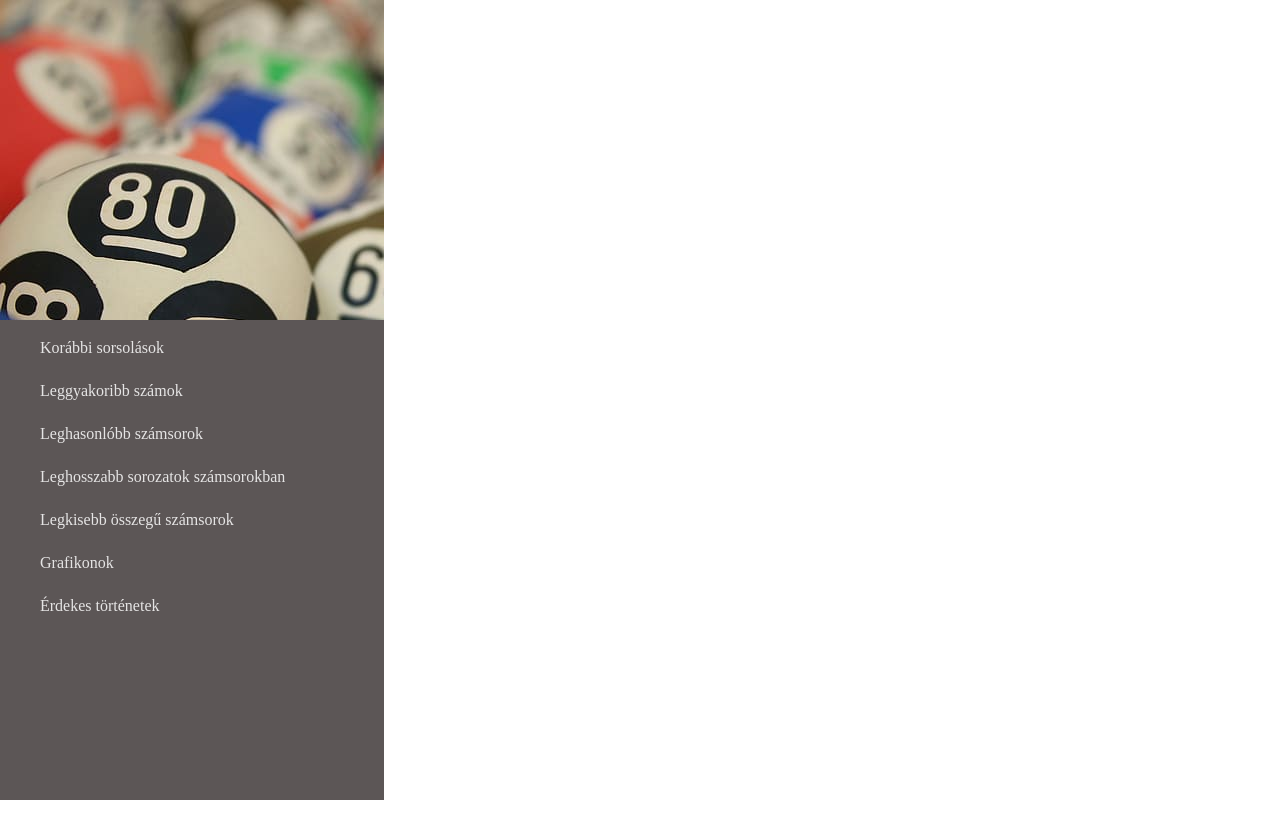
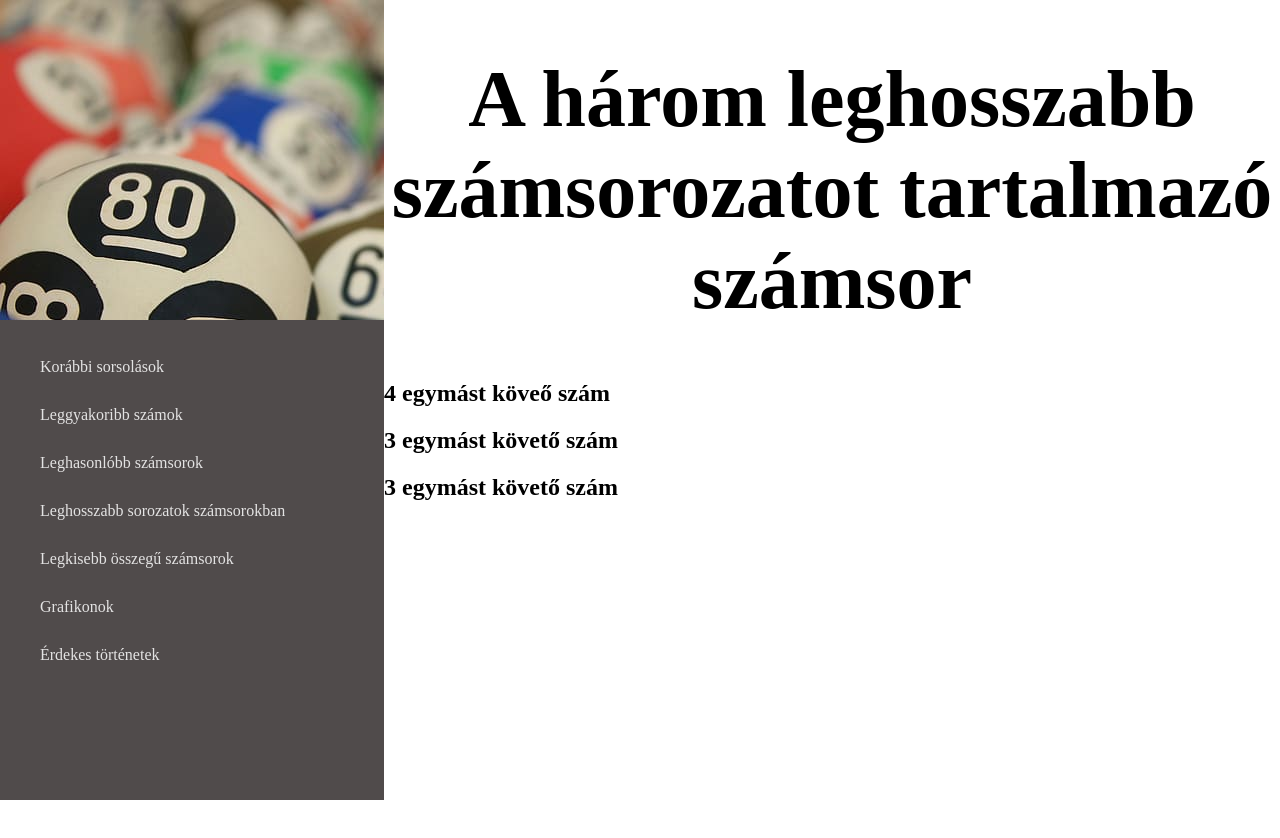
Before and after one commit to Korell0/IKTprojl, a plain HTML site: page leghosszabb.html in a window 1280 px wide. Drawn offline with Linux system fonts and the light colour scheme.

Commit message:
html oldalak szovege

```diff
--- a/leghosszabb.html
+++ b/leghosszabb.html
@@ -27,7 +27,13 @@
     </div>
 </div>
     <div class="div2">
+        <h1> A három leghosszabb számsorozatot tartalmazó számsor</h1>
 
+        <h2> 4 egymást köveő szám</h2>
+
+        <h2> 3 egymást követő szám</h2>
+
+        <h2> 3 egymást követő szám</h2>
     </div>
 </body>
 </html>
--- a/projekt.css
+++ b/projekt.css
@@ -8,7 +8,7 @@ html,body{
     float: left;
     height: 100%;
     width: 30%;
-    background-color:rgb(92, 86, 86);
+    background-color:rgb(80, 75, 75);
 }
 .div2{
     float: left;
@@ -29,12 +29,12 @@ html,body{
 }
 ul{
     list-style-type: none;
-    margin-top: 5%;
+    margin-top: 10%;
     color: rgba(255, 255, 255, 0.842);
     margin-bottom: 5px;
 }
 li{
-    margin-bottom: 25px;
+    margin-bottom: 30px;
 }
 a{
     text-decoration: none;
```
Also changed, not shown: index.html (+4 -0 lines), leggyakoribb.html (+4 -1 lines), leghasonlobb.html (+3 -1 lines), legkisebb.html (+6 -0 lines).
